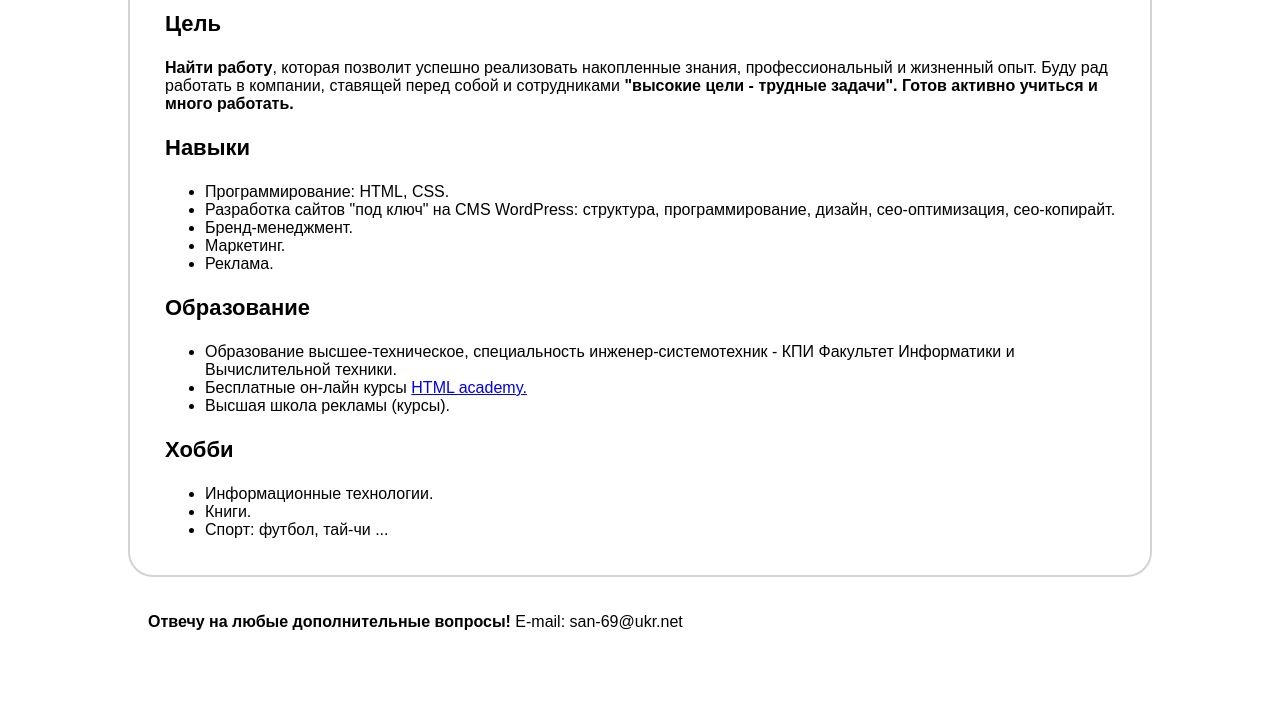
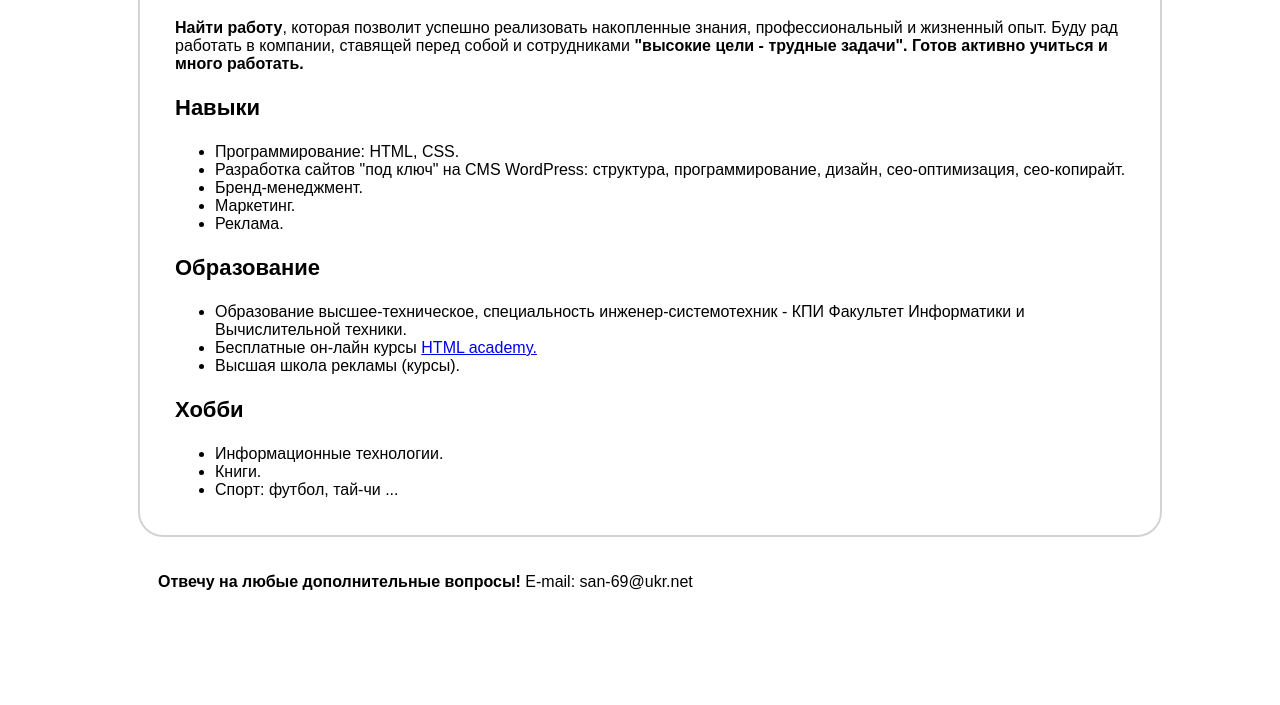
Before and after one commit to san-69/rsschool-cv, a plain HTML site: page index.html in a window 1280 px wide. Shown: the part 417-1122 px from the top of the page. After the commit the page ends 1082 px from the top, so only its background shows below. Drawn offline with Linux system fonts and the light colour scheme.

Commit message:
fix:
editing style

```diff
--- a/style.css
+++ b/style.css
@@ -2,7 +2,7 @@
   margin: auto;
   width: 100%;
   max-width: 1024px;
-  padding: 40px 20px;
+  padding: 0 0 40px 20px;
 }
 
 .container1 {
```
